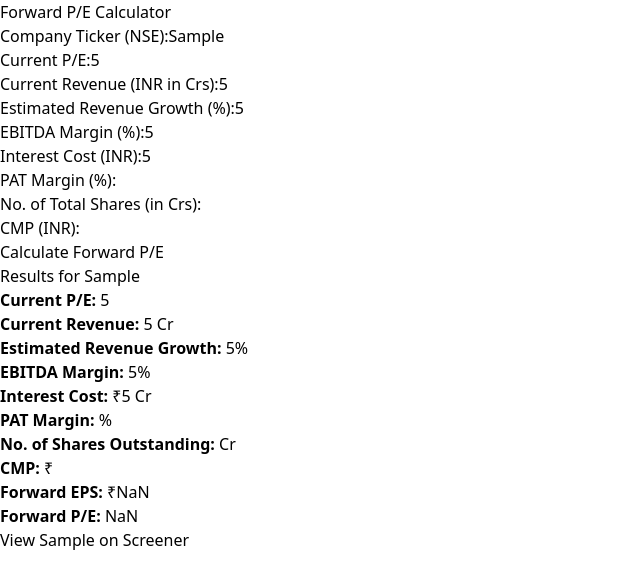
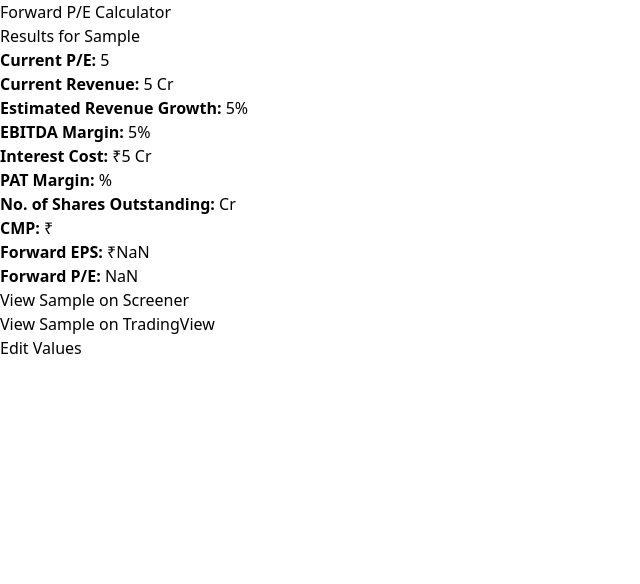
Before and after one commit to Achyutem/Projects, a React (Vite) app: page / in a window 1280 px wide. Both pictures are taken after typing "Sample", "5", "5", "5", "5", "5" into the empty fields and a click on the button "Calculate Forward P/E". Shown: the top 584 px of the page, without its empty margins (0-640 px from the left). Built offline with nearby package versions, Linux system fonts and the light colour scheme.

Commit message:
changed panel visibility, added edit values button

```diff
--- a/src/forwardPE/forwardPe.tsx
+++ b/src/forwardPE/forwardPe.tsx
@@ -12,6 +12,7 @@ const App: React.FC = () => {
   const [cmp, setCmp] = useState<string>("");
   const [forwardPe, setForwardPe] = useState<number | null>(null);
   const [forwardEps, setForwardEps] = useState<number | null>(null);
+  const [showInputs, setShowInputs] = useState<boolean>(true);
 
   const calculateForwardPE = () => {
     const estimatedRevenue =
@@ -25,17 +26,21 @@ const App: React.FC = () => {
 
     setForwardEps(eps);
     setForwardPe(forwardPE);
+    setShowInputs(false);
   };
 
   return (
     <div className="min-h-screen bg-gray-100 p-6">
       <div className="max-w-4xl mx-auto bg-white rounded-lg shadow-lg p-8">
-        <h1 className="text-3xl font-semibold text-center text-indigo-600 mb-8">
+        <h1 className="text-3xl font-bold text-center text-indigo-600 mb-8">
           Forward P/E Calculator
         </h1>
+        {showInputs ? (
           <div className="space-y-6">
             <div>
-            <label className="block text-gray-700">Company Ticker (NSE):</label>
+              <label className="block text-gray-700 font-bold">
+                Company Ticker (NSE):
+              </label>
               <input
                 type="text"
                 value={ticker}
@@ -44,7 +49,9 @@ const App: React.FC = () => {
               />
             </div>
             <div>
-            <label className="block text-gray-700">Current P/E:</label>
+              <label className="block text-gray-700 font-bold">
+                Current P/E:
+              </label>
               <input
                 type="number"
                 value={peRatio}
@@ -53,7 +60,7 @@ const App: React.FC = () => {
               />
             </div>
             <div>
-            <label className="block text-gray-700">
+              <label className="block text-gray-700 font-bold">
                 Current Revenue (INR in Crs):
               </label>
               <input
@@ -64,7 +71,7 @@ const App: React.FC = () => {
               />
             </div>
             <div>
-            <label className="block text-gray-700">
+              <label className="block text-gray-700 font-bold">
                 Estimated Revenue Growth (%):
               </label>
               <input
@@ -75,7 +82,9 @@ const App: React.FC = () => {
               />
             </div>
             <div>
-            <label className="block text-gray-700">EBITDA Margin (%):</label>
+              <label className="block text-gray-700 font-bold">
+                EBITDA Margin (%):
+              </label>
               <input
                 type="number"
                 value={ebitdaMargin}
@@ -84,7 +93,9 @@ const App: React.FC = () => {
               />
             </div>
             <div>
-            <label className="block text-gray-700">Interest Cost (INR):</label>
+              <label className="block text-gray-700 font-bold">
+                Interest Cost (INR):
+              </label>
               <input
                 type="number"
                 value={interestCost}
@@ -93,7 +104,9 @@ const App: React.FC = () => {
               />
             </div>
             <div>
-            <label className="block text-gray-700">PAT Margin (%):</label>
+              <label className="block text-gray-700 font-bold">
+                PAT Margin (%):
+              </label>
               <input
                 type="number"
                 value={patMargin}
@@ -102,7 +115,7 @@ const App: React.FC = () => {
               />
             </div>
             <div>
-            <label className="block text-gray-700">
+              <label className="block text-gray-700 font-bold">
                 No. of Total Shares (in Crs):
               </label>
               <input
@@ -113,7 +126,9 @@ const App: React.FC = () => {
               />
             </div>
             <div>
-            <label className="block text-gray-700">CMP (INR):</label>
+              <label className="block text-gray-700 font-bold">
+                CMP (INR):
+              </label>
               <input
                 type="number"
                 value={cmp}
@@ -127,8 +142,9 @@ const App: React.FC = () => {
               className="w-full py-3 mt-6 bg-indigo-600 text-white font-semibold rounded-lg focus:outline-none hover:bg-indigo-700">
               Calculate Forward P/E
             </button>
-
-          {forwardPe !== null && forwardEps !== null && (
+          </div>
+        ) : (
+          <div>
             <div className="mt-8 bg-indigo-50 p-6 rounded-lg shadow-md">
               <h2 className="text-2xl font-bold text-indigo-600 mb-4">
                 Results for {ticker}
@@ -159,11 +175,12 @@ const App: React.FC = () => {
                 <strong>CMP:</strong> ₹{cmp}
               </p>
               <p className="text-gray-800">
-                <strong>Forward EPS:</strong> ₹{forwardEps.toFixed(2)}
+                <strong>Forward EPS:</strong> ₹{forwardEps?.toFixed(2)}
               </p>
               <p className="text-gray-800">
-                <strong>Forward P/E:</strong> {forwardPe.toFixed(2)}
+                <strong>Forward P/E:</strong> {forwardPe?.toFixed(2)}
               </p>
+              <p>
                 <a
                   href={`https://www.screener.in/company/${ticker}`}
                   target="_blank"
@@ -171,9 +188,24 @@ const App: React.FC = () => {
                   className="text-indigo-600 underline hover:text-indigo-800">
                   View {ticker} on Screener
                 </a>
+              </p>
+              <p>
+                <a
+                  href={`https://www.tradingview.com/chart/?symbol=NSE%3A${ticker}`}
+                  target="_blank"
+                  rel="noopener noreferrer"
+                  className="text-indigo-600 underline hover:text-indigo-800">
+                  View {ticker} on TradingView
+                </a>
+              </p>
+            </div>
+            <button
+              onClick={() => setShowInputs(true)}
+              className="w-full py-3 mt-6 bg-indigo-600 text-white font-semibold rounded-lg focus:outline-none hover:bg-indigo-700">
+              Edit Values
+            </button>
           </div>
         )}
-        </div>
       </div>
     </div>
   );
```
Lines whose indentation alone changed are shown as unchanged.
